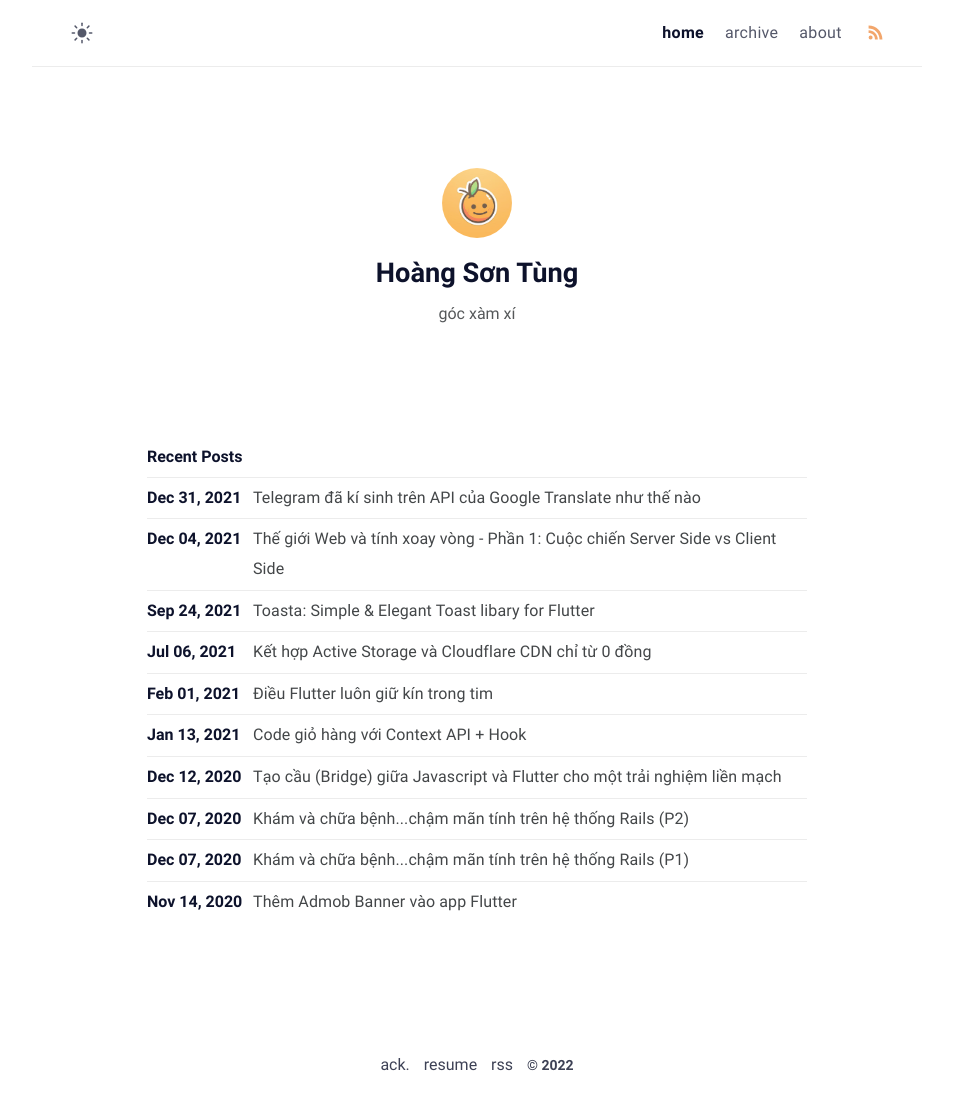
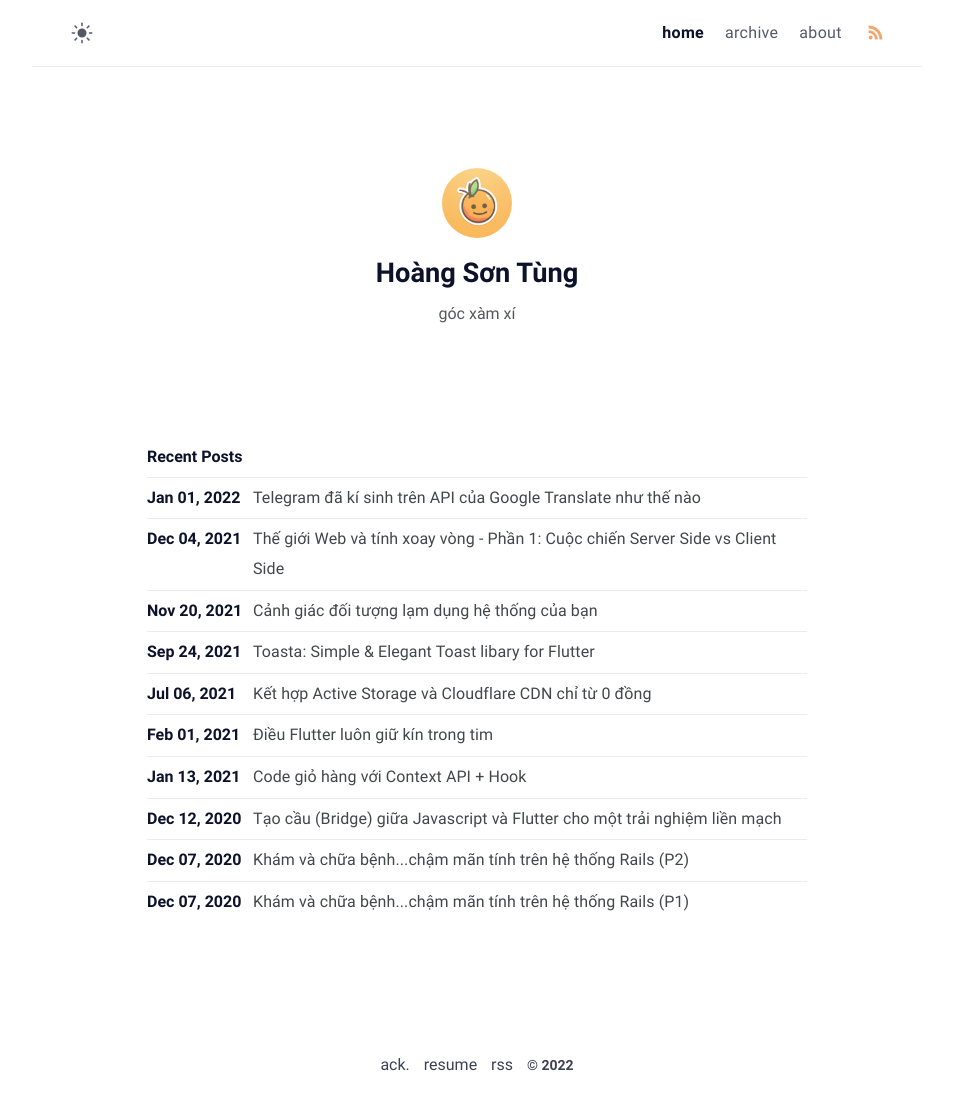
Before and after one commit to megatunger/PersonalBlog, a Jekyll site: the page built from index.md, in a window 1280 px wide. Shown: the whole page, without its empty margins (163-1116 px from the left). Built offline with Jekyll 4.4.1, drawn with Linux system fonts in a browser that asks for light colours; comment, search, counter and statistics services are not loaded; some of the changed lines change nothing that is shown.

Commit message:
Update November 20 Article

```diff
--- /dev/null
+++ b/_posts/2021/11/2021-11-20-canh-giac-doi-tuong-lam-dung-he-thong-cua-ban.markdown
@@ -0,0 +1,74 @@
+---
+layout: post
+title: "Cảnh giác đối tượng lạm dụng hệ thống của bạn"
+date: 2021-11-20 07:00:00 +0700
+categories: attack, hacker, security, crawler
+---
+
+
+![](looting.gif)
+
+## Crawler
+
+Về luật pháp, việc crawl dữ liệu đã được public là không vi phạm pháp luật. Nhưng tự dưng danh sách sản phẩm của mình lại hiển thị trên trang đối thủ, dữ liệu khách hàng của mình được rao bán công khai trên mạng thì hậu quả là nhãn tiền. Các bác nên kiểm tra các hướng sau:
+
+#### Phía API
+- Có API nào có thể get những dữ liệu mà không thuộc của họ không. VD: /users/1 nhưng lại đi get /users/3 chả hạn
+- Không sử dụng ID dạng số vì dễ dàng đoán được
+- Kiểm tra phân quyền user
+
+#### Phía Server Side Rendering
+- Các resources sử dụng pagination cần có limit rate
+- Sử dụng Cloudflare để chặn unusual activity, thêm reCaptcha
+
+#### Phía Client
+- Làm rối tên class CSS (sử dụng Webpack, Styled Component, Emotion,...)
+- Render text thành nhiều span khác nhau
+- Dynamic semantic tag (VD lúc hiển thị div lúc thì là section,...)
+
+#### Phía Data
+- Sử dụng kĩ thuật Data Footprint để truy được nguồn gốc khi có data leak (VD: thêm dấu cách, kí tự ẩn theo một quy luật vào các trường thông tin)
+
+<br>
+
+## Gian lận referral, affiliate, khuyến mãi
+
+Thu hút người dùng bằng các chương trình tiếp thị liên kết là một phương thức phổ biến hiện nay. Vấn đề thường mắc phải ở đây là không có cơ chế để xác thực user đấy có phải là bot không. Sự thật là trên facebook có những hội nhóm hàng ngày mua bán tool để đăng kí hàng nghìn, hàng triệu nick ảo có chức năng tự liên kết lẫn nhau để chiếm đoạt các giải thưởng. Các bác nên kiểm tra kĩ những vấn đề sau trước khi chạy campaign
+
+![](agentSmith.jpg)
+
+#### Hạn chế register bừa bãi
+
+- Với các form đăng kí, điều không thể thiếu là dịch vụ captcha như reCaptcha.
+- Với các chương trình giá trị cao, KYC nên là một điều cần thiết
+- Monitoring hành vi register tài khoản liên tục, thời gian đều đặn với các thông tin rất chính xác, chuẩn mực (VD tự dưng các bác thấy DB có một loạt Nguyễn Văn A, Nguyễn Văn B, Nguyễn Văn C liên tiếp nhau)
+- Limit rate theo IP, Device
+
+#### Phần thưởng không nên là cách nào đó có thể đổi ra tiền, thẻ nạp
+
+Đầu tiên, các bác cần chắc chắn từ chối trao giải nếu người nhận thưởng và thông tin đăng kí account không giống nhau, và nhớ chụp lại bằng chứng không họ sửa lại thông tin :v
+
+Tiếp theo, cháu thấy có nhiều ứng dụng cho phép rút thu nhập bằng tiền mặt, thì các bác cần đảm bảo chủ tài khoản trùng với tên đăng kí. Có những app còn tệ hơn là cho đổi sang **thẻ nạp**. Đổi sang thẻ nạp là phương thức các khách không mời này thích nhất, vì tính ẩn danh của nó. Thị trường trao đổi thẻ nạp cực kì nhộn nhịp và dễ dàng nên các bác cho đổi ra thẻ nạp là tự dưng thành miếng mồi ngon cho xã hội.
+
+Giải pháp
+- Tặng phần thưởng **gán với tài khoản**, chỉ có tài khoản đó sử dụng được
+- Nói không với đổi ra thẻ nạp
+
+<br>
+
+## Brute Force OTP
+
+![](2GU.gif)
+
+Thế nào đó có rất nhiều website chú ý chặn brute force với password, nhưng lại không làm với mã OTP. Dẫn đến một vài ví dụ sau:
+- Đăng nhập bằng SDT random nào đó, cho chạy tool thử OTP (có từ 1 -> 999999 thôi, nhanh lắm) thế là login được
+- Quên mật khẩu, cũng nhập bừa SDT nào đó, rồi đổi mật khẩu của họ
+- Tự dưng thiệt hại cả mớ tiền tin nhắn, cuộc gọi OTP
+- Khách hàng lạ nào đó tự dưng bị đăng kí dịch vụ của các bác
+
+#### Giải pháp
+- Khuyến khích khách hàng sử dụng 2FA
+- Limit IP, Device. Đặc biệt chú ý account của admin
+- Yêu cầu khách hàng confirm account khi đăng kí
+- Lock account nếu vượt quá số lần đăng nhập không thành công
+- Login có timeout
--- a/_posts/2021/12/2021-12-31-telegram-da-ki-sinh-google-translate-nhu-the-nao.markdown
+++ b/_posts/2022/2022-01-01-telegram-da-ki-sinh-google-translate-nhu-the-nao.markdown
@@ -1,7 +1,7 @@
 ---
 layout: post
 title: "Telegram đã kí sinh trên API của Google Translate như thế nào"
-date: 2021-12-31 07:00:00 +0700
+date: 2022-01-01 07:00:00 +0700
 categories: telegram, google translate, api
 ---
 
```
Also changed, not shown: _posts/2021/11/agentSmith.jpg (added), _posts/2021/12/41062018-b120a09e-6991-11e8-8d36-3f588688105f.png, _posts/2021/12/SSR-vs-CSR-2.jpg, _posts/2021/12/innovation.gif, _posts/2022/16978756.jpeg (renamed from _posts/2021/12/16978756.jpeg), 3 other files.
